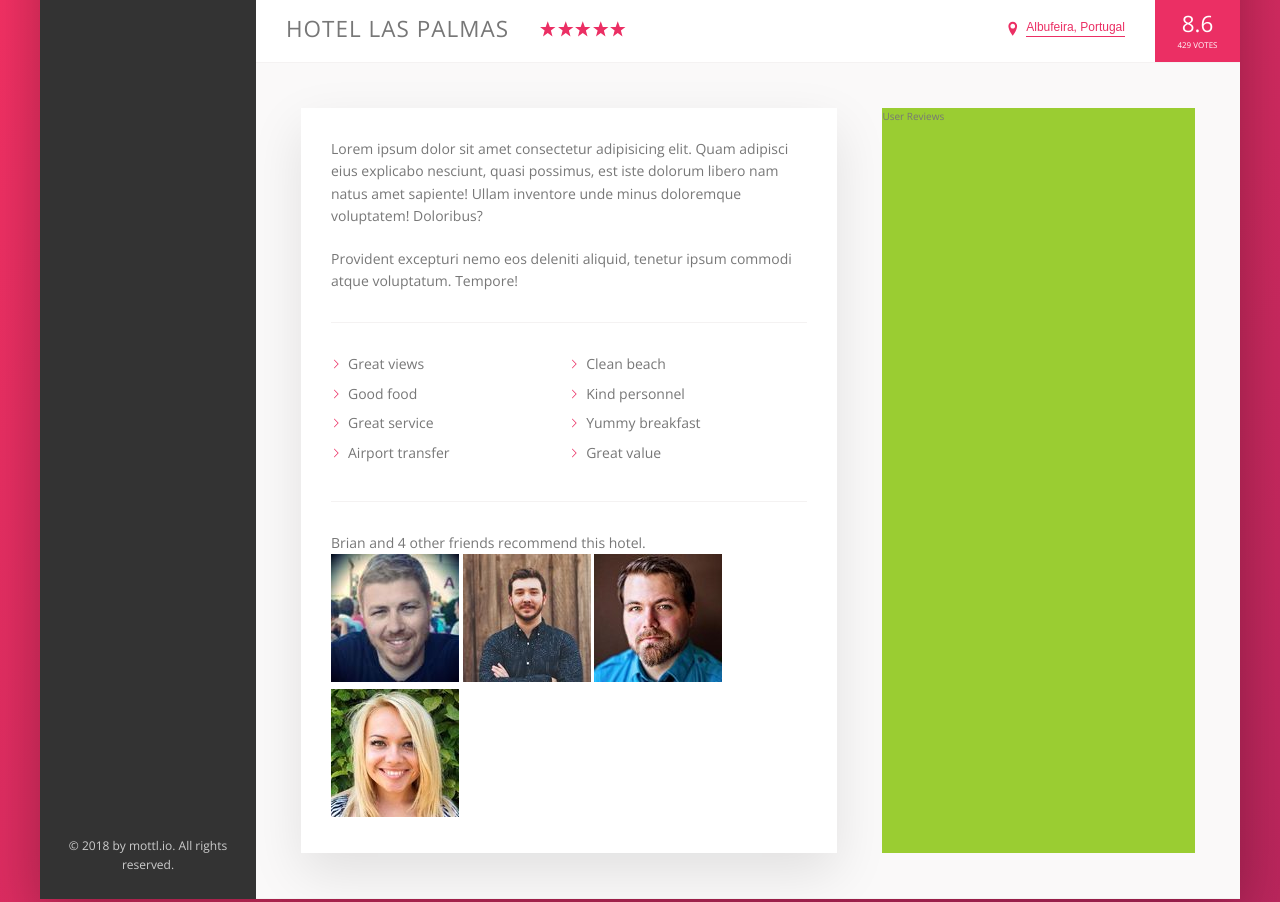
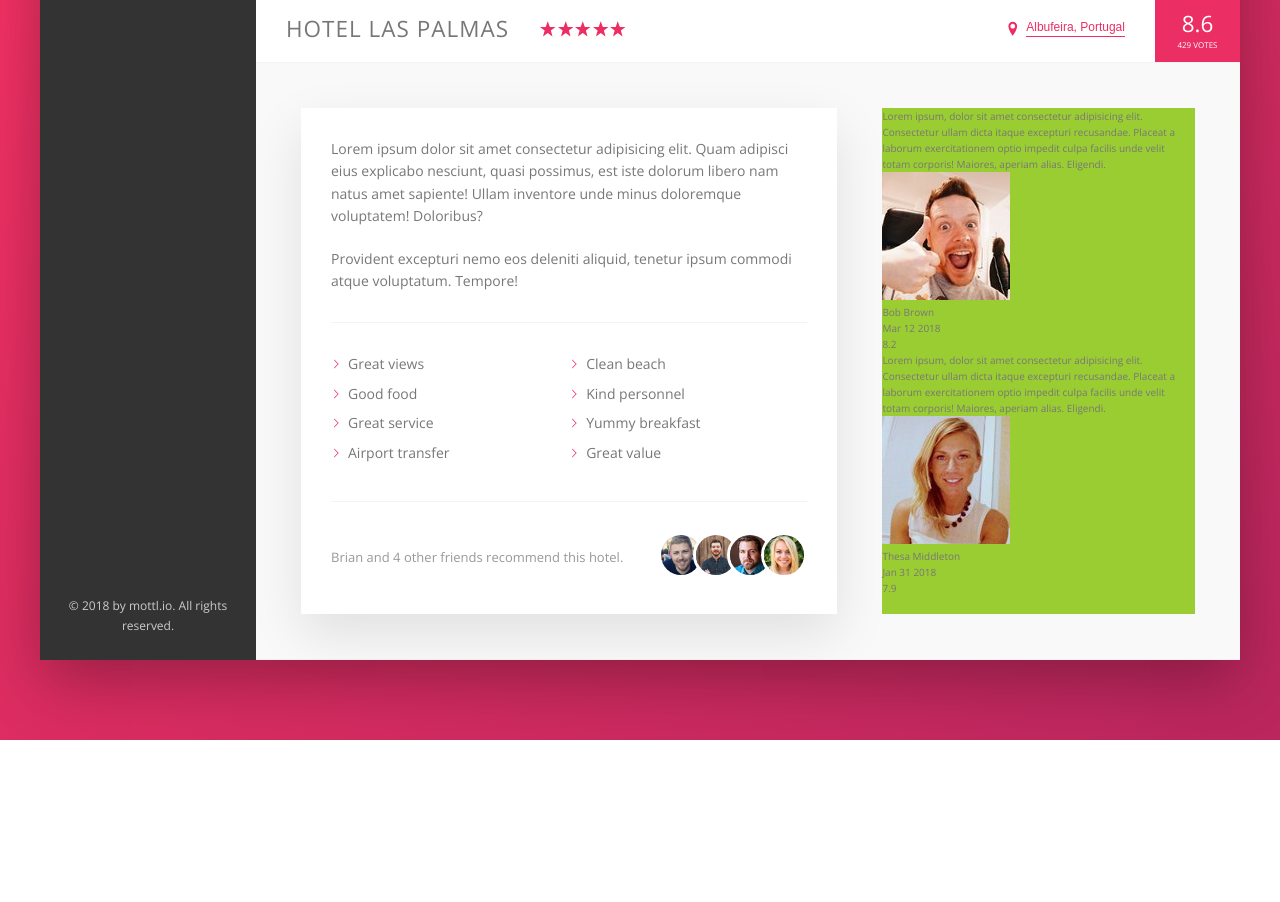
Before and after one commit to mottlio/travelapp, a website: page index.html in a window 1280 px wide. Shown: the part 399-1301 px from the top of the page. After the commit the page ends 1139 px from the top, so only its background shows below. Drawn offline with nearby package versions, Linux system fonts and the light colour scheme.

Commit message:
modify html in user reviews section

```diff
--- a/index.html
+++ b/index.html
@@ -159,7 +159,33 @@
                             </div>
                         </div>
                         <div class="user-reviews">
-                            User Reviews
+                            <figure class="review">
+                                <blockquote class="review__text">
+                                    Lorem ipsum, dolor sit amet consectetur adipisicing elit. Consectetur ullam dicta itaque excepturi recusandae. Placeat a laborum exercitationem optio impedit culpa facilis unde velit totam corporis! Maiores, aperiam alias. Eligendi.
+                                </blockquote>
+                                <figcaption class="review__user">
+                                    <img src="img/user-1.jpg" alt="User 1" class="review__photo">
+                                    <div class="review__user-box">
+                                        <p class="review__user-name">Bob Brown</p>
+                                        <p class="review__user-date">Mar 12 2018</p>
+                                    </div>
+                                    <div class="review__rating">8.2</div>
+                                </figcaption>
+                            </figure>
+
+                            <figure class="review">
+                                <blockquote class="review__text">
+                                    Lorem ipsum, dolor sit amet consectetur adipisicing elit. Consectetur ullam dicta itaque excepturi recusandae. Placeat a laborum exercitationem optio impedit culpa facilis unde velit totam corporis! Maiores, aperiam alias. Eligendi.
+                                </blockquote>
+                                <figcaption class="review__user">
+                                    <img src="img/user-2.jpg" alt="User 2" class="review__photo">
+                                    <div class="review__user-box">
+                                        <p class="review__user-name">Thesa Middleton</p>
+                                        <p class="review__user-date">Jan 31 2018</p>
+                                    </div>
+                                    <div class="review__rating">7.9</div>
+                                </figcaption>
+                            </figure>
                         </div>
                     </div>
                 </main>
--- a/sass/components/_components.scss
+++ b/sass/components/_components.scss
@@ -414,3 +414,34 @@
 
 ///////////////////////
 //RECOMMEND
+
+.recommend{
+    font-size: 1.3rem;
+    color: var(--color-grey-dark-3);
+    display: flex;
+    align-items: center;
+
+
+
+    &__count{
+        margin-right: auto;
+    }
+
+    &__friends{
+
+    }
+
+    &__photo{
+        height: 4rem;
+        width: 4rem;
+        border-radius: 50%;
+        border: 3px solid #fff;
+        box-sizing: content-box;
+
+
+        &:not(:last-child){
+            margin-right: -1.5rem;
+        }
+
+    }
+}
```
Also changed, not shown: css/style.css.
